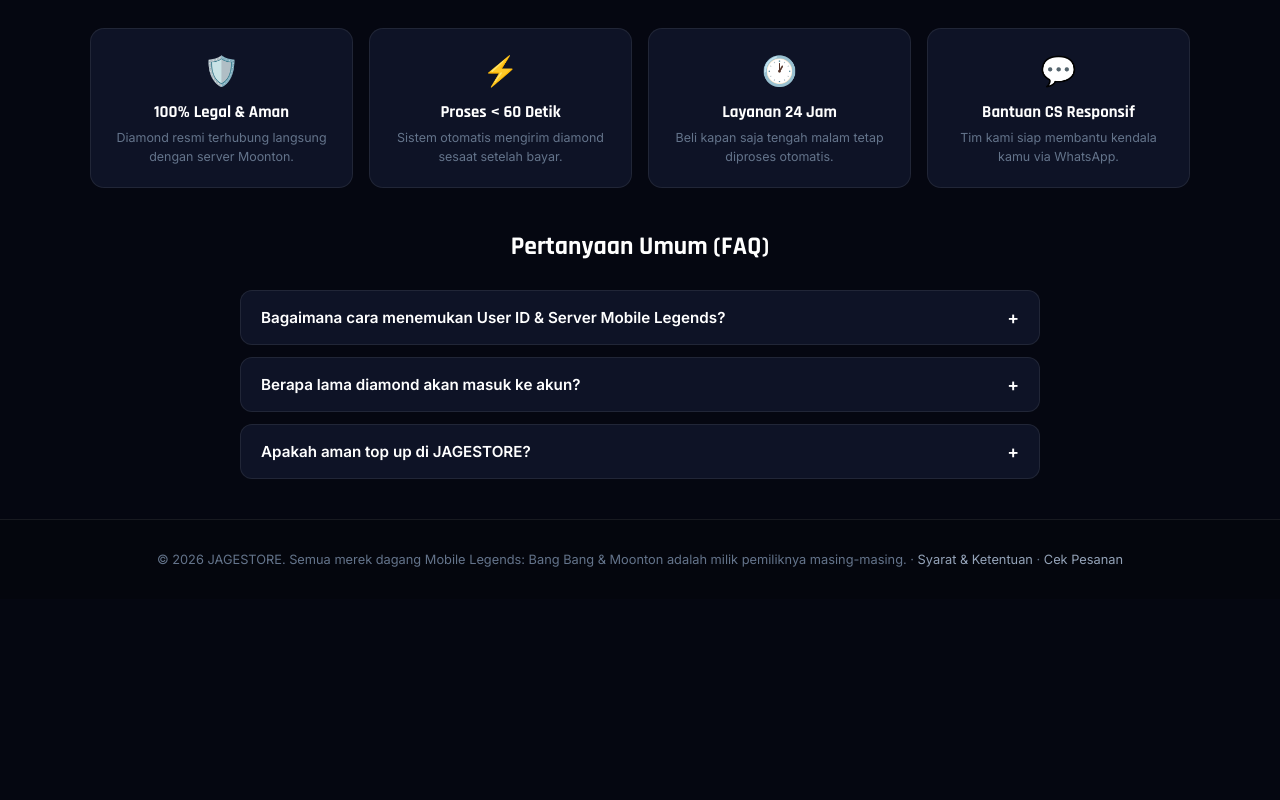
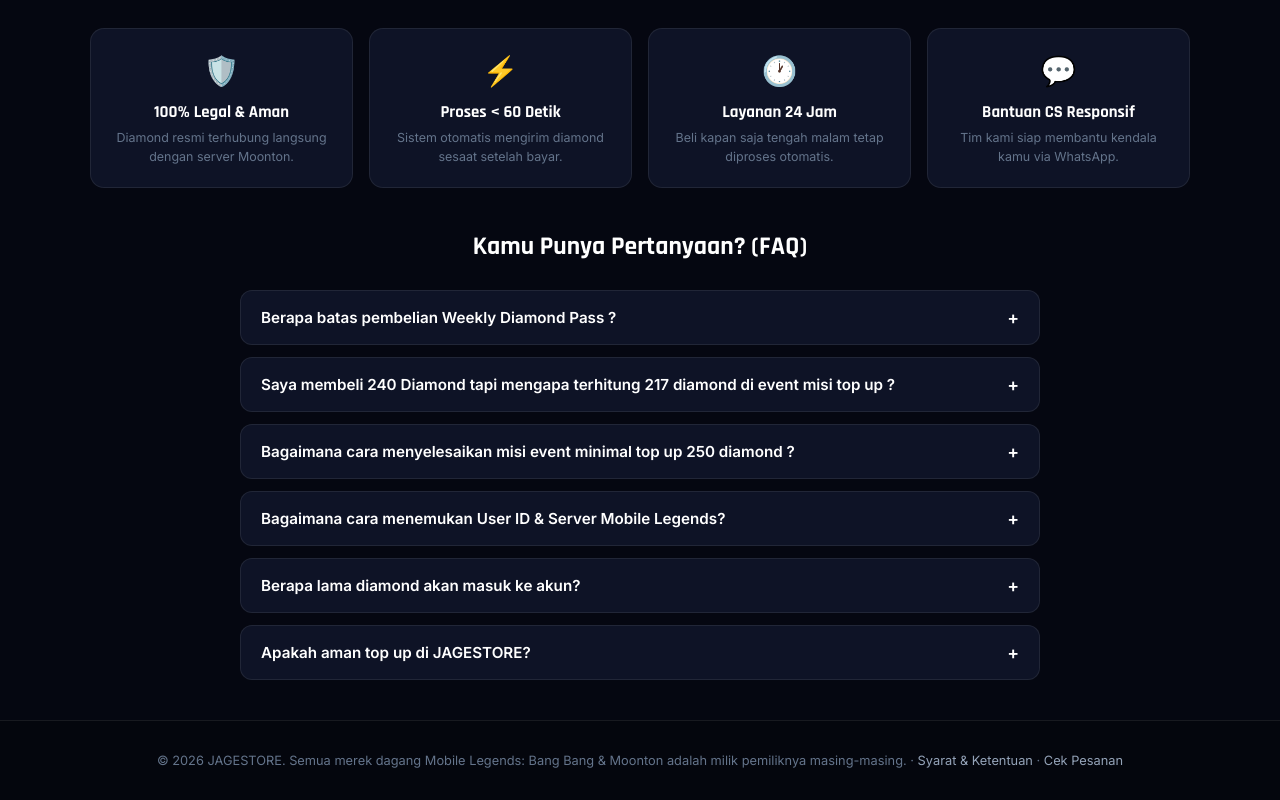
Before and after one commit to grndnstnmlk/ml-topup, a website: page public/index.html in a window 1280 px wide. Shown: the part 1226-2026 px from the top of the page. Before the commit the page ends 1825 px from the top, so only its background shows below. Drawn offline with Linux system fonts and the light colour scheme; no server answers.

Commit message:
feat: add MLBB event & Weekly Pass FAQ section

```diff
--- a/public/index.html
+++ b/public/index.html
@@ -248,8 +248,38 @@
 
   <!-- FAQ SECTION -->
   <section class="faq-section">
-    <h2 class="section-title">Pertanyaan Umum (FAQ)</h2>
+    <h2 class="section-title">Kamu Punya Pertanyaan? (FAQ)</h2>
     <div class="faq-list">
+      <div class="faq-item">
+        <button type="button" class="faq-question">
+          <span>Berapa batas pembelian Weekly Diamond Pass ?</span>
+          <span class="faq-icon">+</span>
+        </button>
+        <div class="faq-answer">
+          Batas pembelian Weekly Diamond Pass adalah maksimal <strong>10x per-akun dalam 1 bulan</strong>.
+        </div>
+      </div>
+
+      <div class="faq-item">
+        <button type="button" class="faq-question">
+          <span>Saya membeli 240 Diamond tapi mengapa terhitung 217 diamond di event misi top up ?</span>
+          <span class="faq-icon">+</span>
+        </button>
+        <div class="faq-answer">
+          Paket 240 (217+23) Diamonds berarti <strong>217 basic diamond</strong> dan <strong>23 bonus diamond</strong>. Anda tetap mendapatkan total 240 Diamond, namun Moonton hanya menghitung diamond basic-nya saja (217) pada misi event top up.
+        </div>
+      </div>
+
+      <div class="faq-item">
+        <button type="button" class="faq-question">
+          <span>Bagaimana cara menyelesaikan misi event minimal top up 250 diamond ?</span>
+          <span class="faq-icon">+</span>
+        </button>
+        <div class="faq-answer">
+          Anda harus membeli paket <strong>278 (251+27) Diamonds</strong>, karena Moonton menghitung diamond basic yaitu 251 diamond (memenuhi syarat minimal 250 diamond).
+        </div>
+      </div>
+
       <div class="faq-item">
         <button type="button" class="faq-question">
           <span>Bagaimana cara menemukan User ID &amp; Server Mobile Legends?</span>
@@ -259,6 +289,7 @@
           Buka game Mobile Legends, klik foto profil akun di pojok kiri atas. Di bawah nama akunmu, terdapat angka seperti <strong>12345678 (1234)</strong>. Angka di luar kurung adalah <strong>User ID</strong>, dan 4 digit di dalam kurung adalah <strong>Server/Zone ID</strong>.
         </div>
       </div>
+
       <div class="faq-item">
         <button type="button" class="faq-question">
           <span>Berapa lama diamond akan masuk ke akun?</span>
@@ -268,6 +299,7 @@
           Pengiriman diproses secara otomatis oleh sistem server kami dalam waktu 5 hingga 60 detik setelah pembayaran terverifikasi.
         </div>
       </div>
+
       <div class="faq-item">
         <button type="button" class="faq-question">
           <span>Apakah aman top up di JAGESTORE?</span>
```
